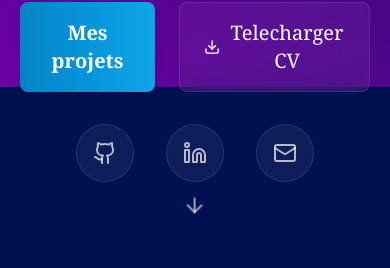
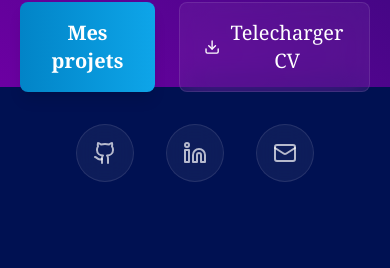
Before and after one commit to Ranohavison/final_portfolio, a Next.js app: page / in a window 390 px wide. Shown: the part 757-1025 px from the top of the page. Built offline with nearby package versions, Linux system fonts and the light colour scheme; a web font is replaced by a local one.

Commit message:
New update

```diff
--- a/app/components/Hero.tsx
+++ b/app/components/Hero.tsx
@@ -84,7 +84,7 @@ const Hero = () => {
           {/* Scroll indicator */}
           <button
             onClick={scrollToNext}
-            className="absolute bottom-[0.01rem] block left-1/2 transform -translate-x-1/2 text-white/60 hover:text-white transition-all duration-300 animate-bounce group"
+            className="absolute bottom-[0.01rem] hidden sm:block left-1/2 transform -translate-x-1/2 text-white/60 hover:text-white transition-all duration-300 animate-bounce group"
           >
             <div className="flex flex-col items-center">
               <span className="text-sm mb-2 opacity-0 group-hover:opacity-100 transition-opacity duration-200">Scroll Down</span>
```
